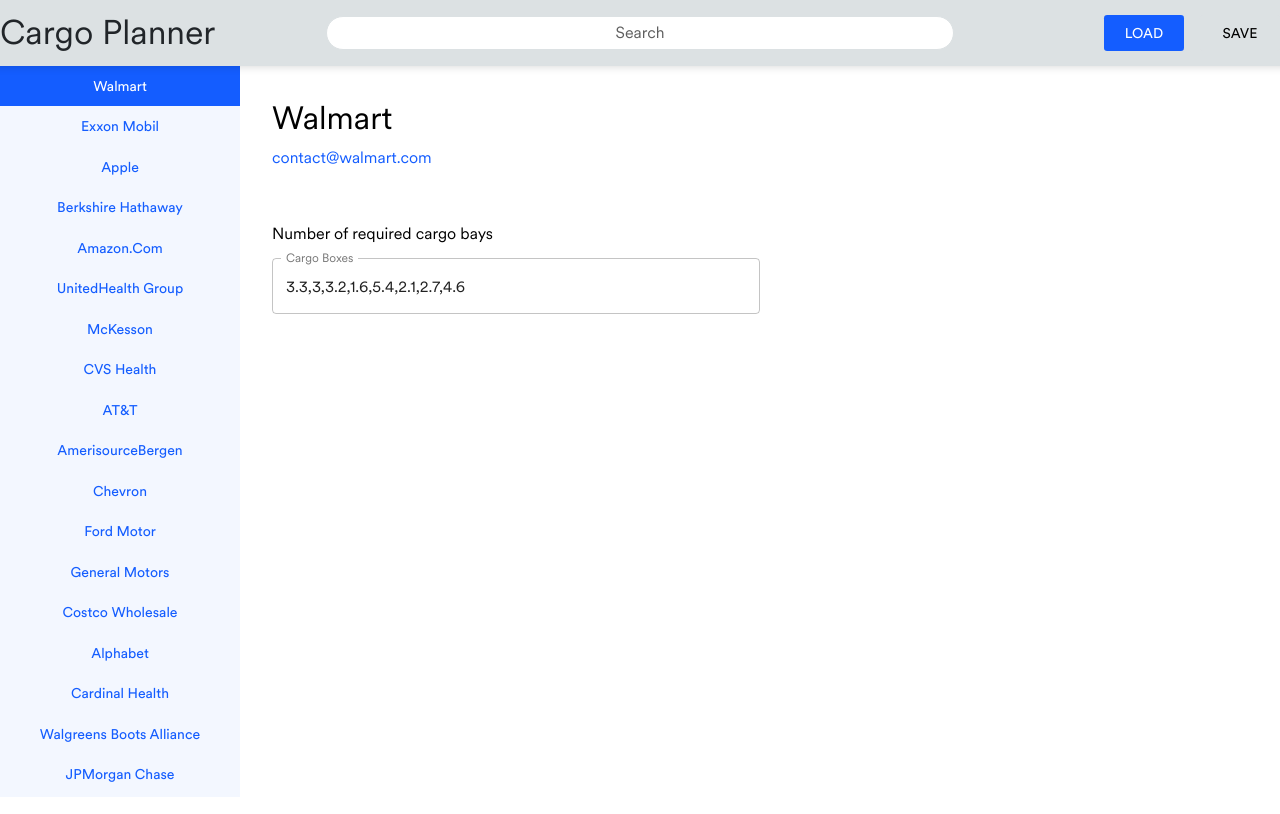
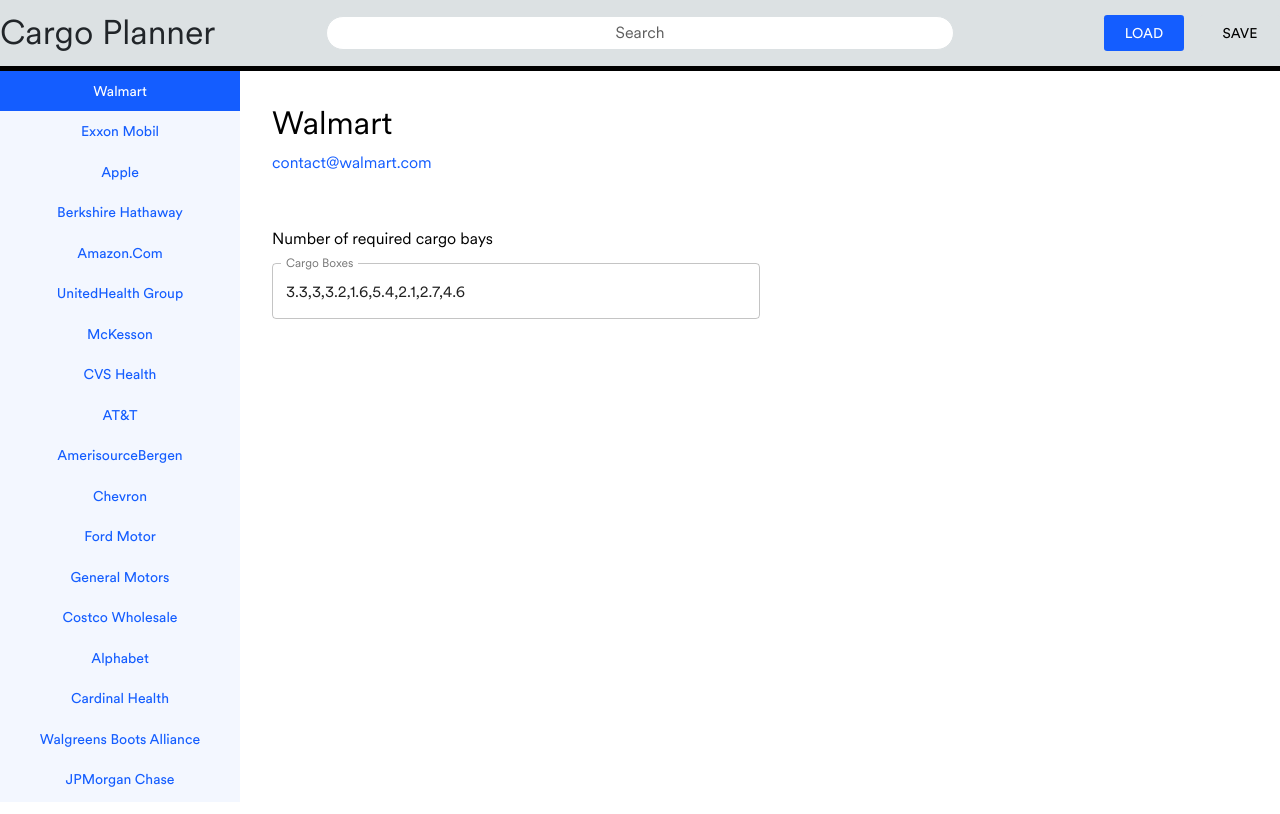
Before and after one commit to nagireddy1234/SpaceX-cargo-planner, a React app: page / in a window 1280 px wide. Built offline with nearby package versions, Linux system fonts and the light colour scheme.

Commit message:
changes added

```diff
--- a/package.json
+++ b/package.json
@@ -73,6 +73,7 @@
     "material-table": "^1.48.0",
     "react": "^16.13.1",
     "react-dom": "^16.13.1",
+    "react-helmet": "^6.1.0",
     "react-hot-loader": "^4.12.21",
     "react-lazy-load-image-component": "^1.5.0",
     "react-redux": "^7.2.2",
--- a/src/App.tsx
+++ b/src/App.tsx
@@ -1,5 +1,6 @@
 import React, { Suspense } from 'react';
 import { BrowserRouter as Router, Switch, Route } from 'react-router-dom';
+import {Helmet} from "react-helmet";
 import { ToastContainer } from 'react-toastify';
 import { MuiThemeProvider } from '@material-ui/core';
 import theme from './theme/theme';
@@ -15,6 +16,9 @@
     render() {
         return (
             <React.Fragment>
+                <Helmet>
+                <title>SpaceX-cargo-planner</title>
+                </Helmet>
                 <MuiThemeProvider theme={theme}>
                     <ToastContainer closeButton={this.CloseButton} />
                     <Router>
--- a/src/components/header/Header.tsx
+++ b/src/components/header/Header.tsx
@@ -7,10 +7,11 @@
 const useStyles = makeStyles(({
     wrapper:{
         backgroundColor: colors.grayPrimary,
-        boxShadow: '0 0 10px -1px rgba(0,0,0, 0.2)',
+        // boxShadow: '0 0 10px -1px rgba(0,0,0, 0.2)',
         position: 'sticky',
         top: 0,
-        zIndex: 2
+        zIndex: 2,
+        borderBottom:"5px solid #000",
     },
     buttonShift:{
         marginRight: '1rem'
--- a/src/components/inputs/SearchInput.tsx
+++ b/src/components/inputs/SearchInput.tsx
@@ -1,6 +1,7 @@
 import {  InputBase, makeStyles } from '@material-ui/core';
 import React from 'react';
 import { colors } from '../../theme/colors';
+// import SearchIcon from '@material-ui/icons/Search';
 
 const useStyles = makeStyles(({
     input:{
@@ -19,6 +20,7 @@
 const SearchInput = () => {
     const classes = useStyles();
     return (
+
         <InputBase className={classes.input} placeholder="Search" />
     );
 }
--- a/src/views/home/Home.tsx
+++ b/src/views/home/Home.tsx
@@ -1,11 +1,11 @@
 import { Box, makeStyles } from '@material-ui/core';
 import React, { useEffect, useState } from 'react';
+import { useDispatch, useSelector } from 'react-redux';
 import Header from '../../components/header/Header';
 import MainContent from '../../components/mainContent/MainContent';
 import Sidebar from '../../components/sidebar/Sidebar';
 import { getAllshipmentRes } from '../../redux/actions/cargoBaysAction';
 import shipmentData from '../../data/shipmentData.json';
-import { useDispatch, useSelector } from 'react-redux';
 import { rootReducerTypes } from '../../interfaces/reducerStateTypes/rootReducerTypes';
 import Content from './Content';
 
```
Also changed, not shown: 1 other file (tests, documents, lock files or other folders).
